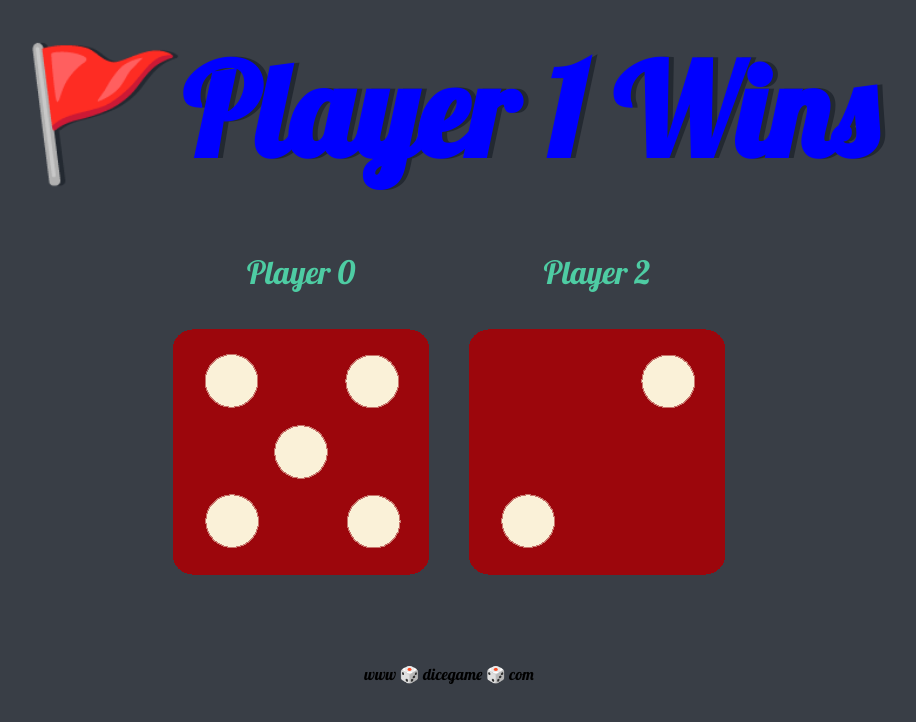
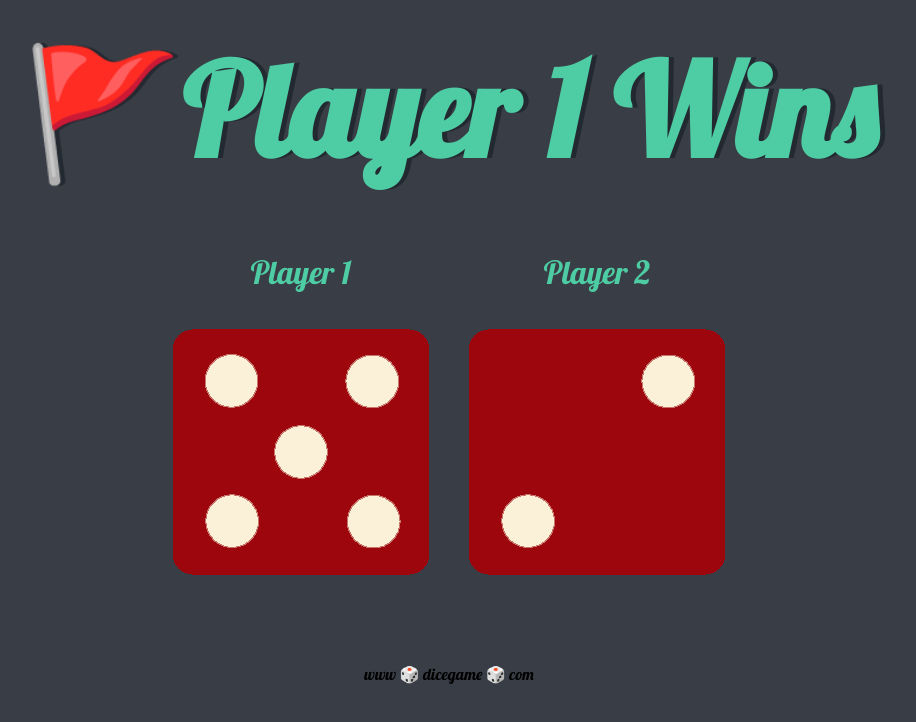
Before and after one commit to gaga4l/DICE-GAME---HTML-CSS-JS, a plain HTML site: page index.html in a window 1280 px wide. Shown: the whole page, without its empty margins (191-1107 px from the left). Drawn offline with Linux system fonts and the light colour scheme.

Commit message:
i restored to orignal version

```diff
--- a/index.html
+++ b/index.html
@@ -12,11 +12,11 @@
   </head>
   <body>
     <div class="header">
-      <h1 style="color: blue;" class="title">Refresh me</h1>
+      <h1 class="title">Refresh me</h1>
     </div>
     <div class="body">
       <div class="player1">
-        <p>Player 0</p>
+        <p>Player 1</p>
         <img src="./images/dice1.png" alt="dice image" />
       </div>
       <div class="player2">
```
